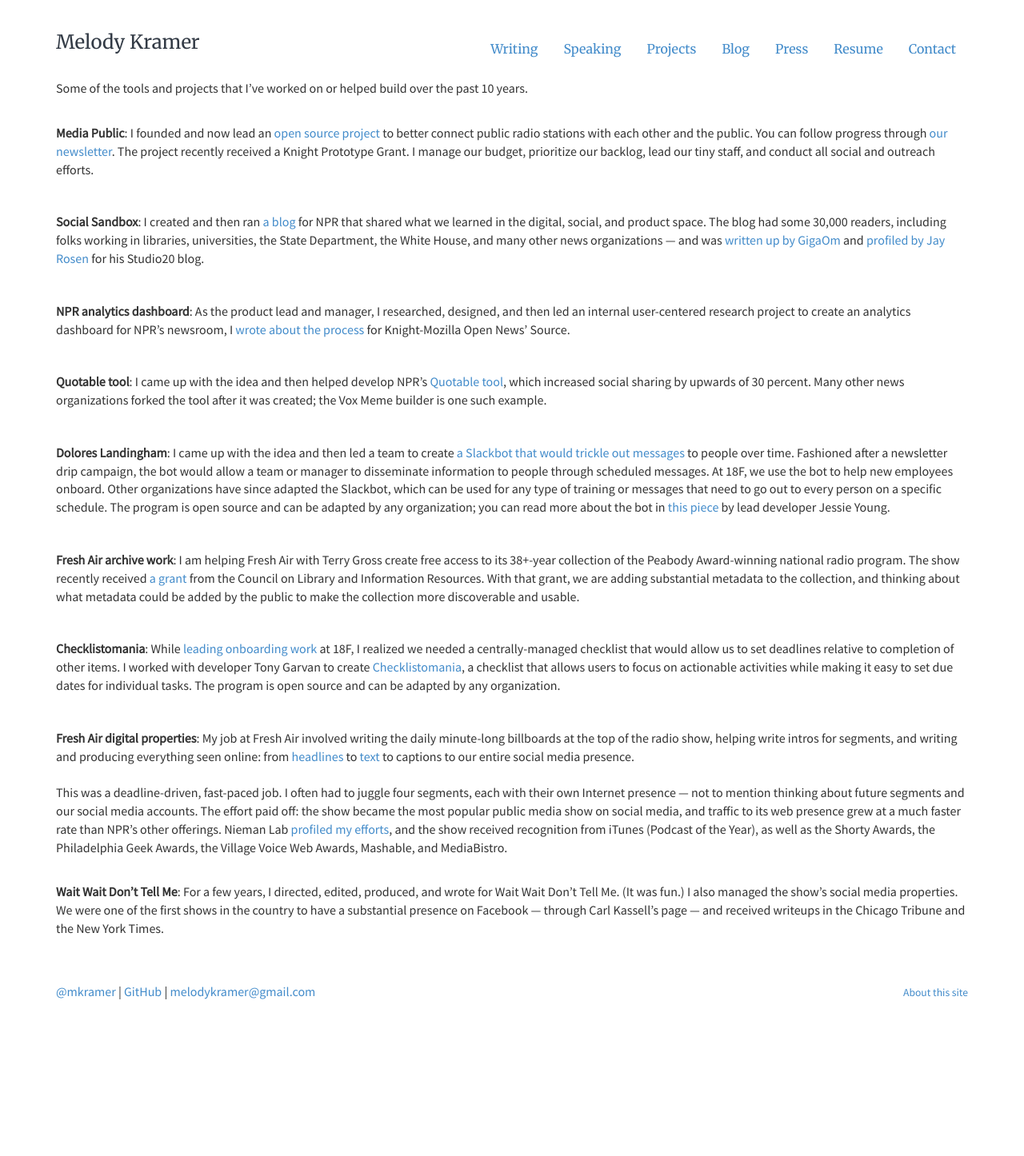
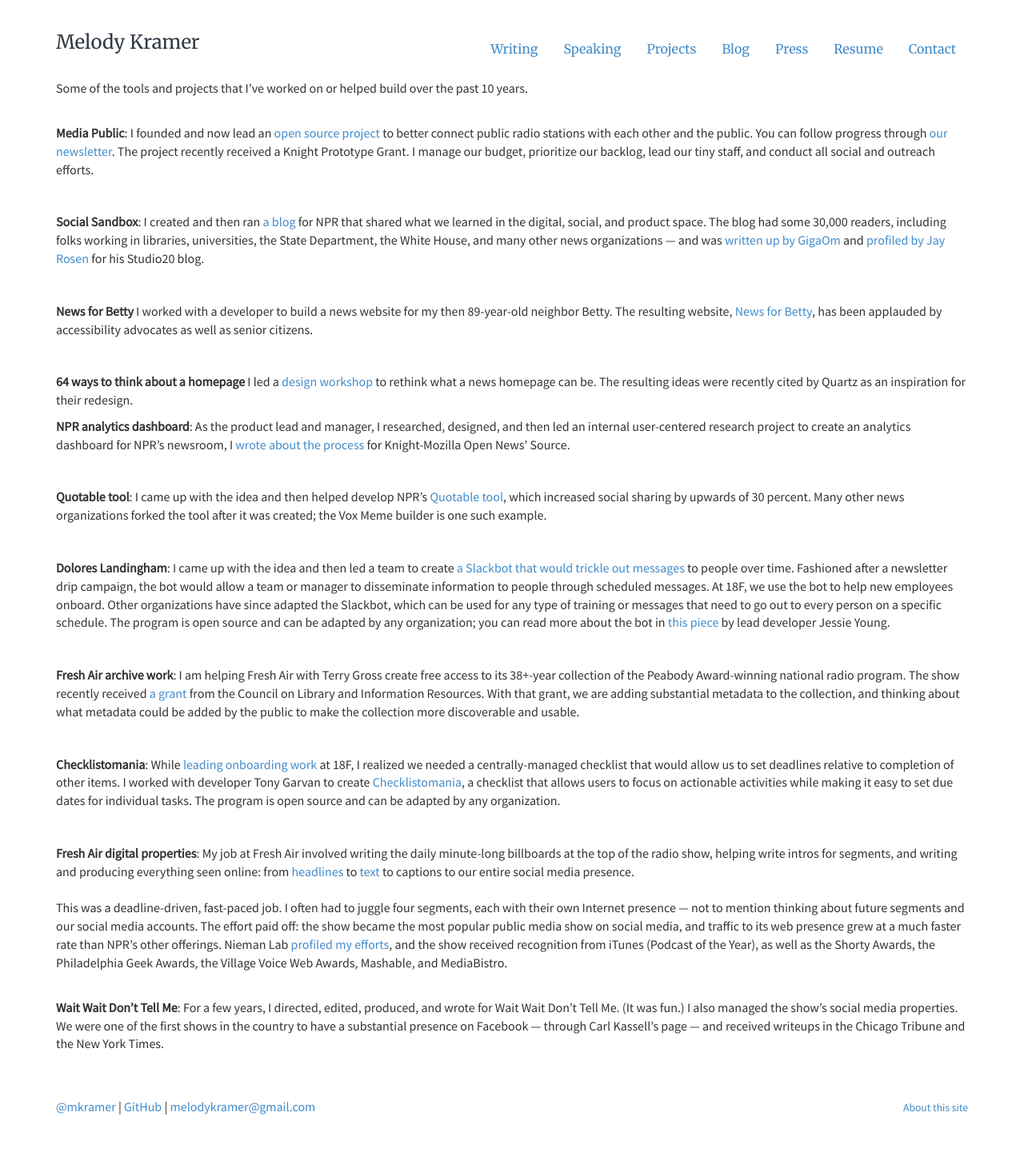
Before and after one commit to melodykramer/old-website, a Jekyll site: the page built from projects.md, in a window 1280 px wide. Shown: the whole page at 80% size. Built offline with Jekyll 4.4.1, drawn with Linux system fonts in a browser that asks for light colours; before the commit the page ends 1302 px from its top, so only the background shows below that.

Commit message:
Update projects.md

```diff
--- a/projects.md
+++ b/projects.md
@@ -19,6 +19,12 @@
 <b>Social Sandbox</b>: I created and then ran [a blog](http://socialmediadesk.tumblr.com/) for NPR that shared what we learned in the digital, social, and product space. The blog had some 30,000 readers, including folks working in libraries, universities, the State Department, the White House, and many other news organizations — and was [written up by GigaOm](https://gigaom.com/2014/11/21/yes-your-media-outlet-can-learn-something-from-the-kardashians/) and [profiled by Jay Rosen](https://nyustudio20.wordpress.com/2014/12/04/jay-talks-to-melody-kramer-nprs-social-media-strategist/) for his Studio20 blog.
 
 <br>
+
+<b> News for Betty </b> I worked with a developer to build a news website for my then 89-year-old neighbor Betty. The resulting website, [News for Betty](http://newsforbetty.com/), has been applauded by accessibility advocates as well as senior citizens.
+
+<br>
+
+<b>64 ways to think about a homepage</b> I led a [design workshop](https://medium.com/thelist/64-ways-to-think-about-a-news-homepage-223c01952d26) to rethink what a news homepage can be. The resulting ideas were recently cited by Quartz as an inspiration for their redesign.
 
 <b>NPR analytics dashboard</b>: As the product lead and manager, I researched, designed, and then led an internal user-centered research project to create an analytics dashboard for NPR's newsroom, I [wrote about the process](https://source.opennews.org/en-US/learning/building-smart-newsroom-tools/) for Knight-Mozilla Open News' Source.
 
```
